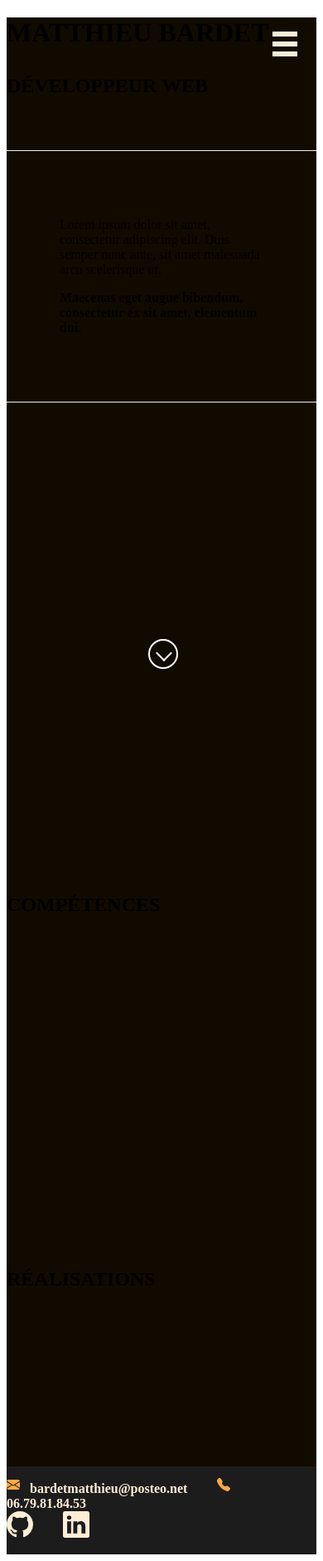
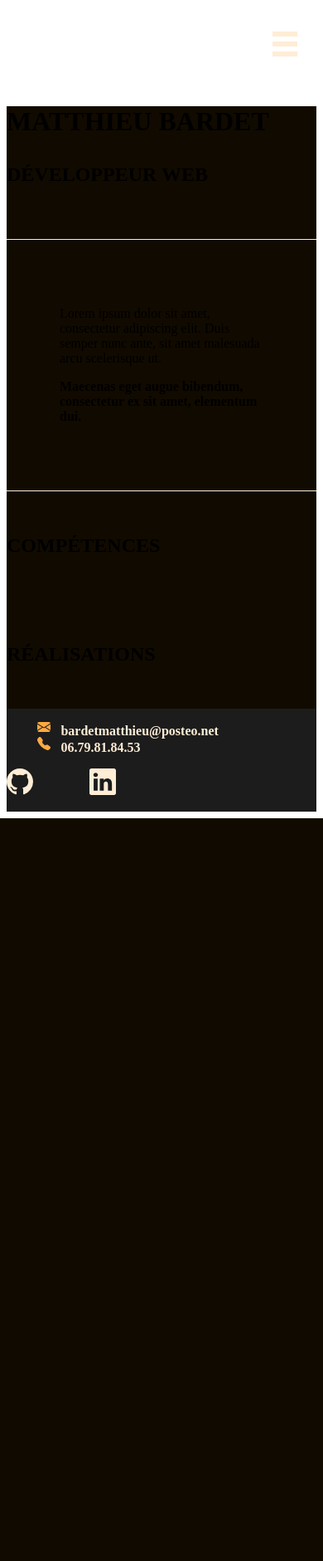
Before and after one commit to MatthieuBardet/checkpoint-3, a Symfony app: template templates/home/home.html.twig in a window 390 px wide. Shown: the whole page at 83% size. After the commit the page ends 986 px from the top, so only its background shows below. Run offline with Twig, Linux system fonts and the light colour scheme; the template is opened without the code that fills it, so the values that code supplies are empty; style sheets or scripts are compiled from the project's sources; some libraries are stand-ins or nearby versions.

Commit message:
fixed home responsive

```diff
--- a/assets/styles/footer.scss
+++ b/assets/styles/footer.scss
@@ -7,11 +7,11 @@ footer {
 }
 
 footer .mail {
-  margin-right: $spacing4;
+  margin-right: $spacing8;
 }
 
 footer .bi-linkedin {
-  margin-left: $spacing4;
+  margin-left: $spacing8;
 }
 
 footer a:hover {
@@ -24,3 +24,10 @@ footer .before {
   margin-right: $spacing;
   color: $primary;
 }
+
+@media screen and (max-width: 425px) {
+  .footer-contact {
+    margin: 0 auto $spacing2;
+    width: 80%;
+  }
+}
--- a/assets/styles/home.scss
+++ b/assets/styles/home.scss
@@ -128,3 +128,26 @@ background-color: $lesser-dark;
   padding: 0;
   margin: $spacing24 0;
 }
+
+@media screen and (max-width: 1024px) {
+  .portfolio, .skills {
+    padding: $spacing4 0;
+  }
+
+  .portfolio .card {
+    margin: $spacing4 auto;
+    width: 80%;
+  }
+
+  .header-title {
+    margin-top: $spacing16;
+  }
+
+  header {
+    height: auto;
+  }
+
+  a.scroll-down {
+    display: none;
+  }
+}
--- a/assets/styles/navbar.scss
+++ b/assets/styles/navbar.scss
@@ -25,6 +25,7 @@ hr {
   height: 30px;
   top: $spacing2;
   right: $spacing2;
+  z-index: 100;
 }
 
 .menu span {
@@ -66,7 +67,7 @@ hr {
 .modal {
   display: none;
   position: fixed;
-  z-index: 10;
+  z-index: 1000;
   padding: 0.5%;
   left: 0;
   top: 0;
@@ -179,6 +180,7 @@ hr {
 .nav ul li {
   display: inline-block;
   font-size: 3em;
+  margin: $spacing4 0;
 }
 
 .nav ul {
--- a/assets/styles/variables.scss
+++ b/assets/styles/variables.scss
@@ -13,7 +13,9 @@ $text-font: 'Open Sans', sans-serif;
 $title-font: 'Montserrat', sans-serif;
 
 $h1-font-size: 64px;
+$h1-font-size-r: 54px;
 $h2-font-size: 48px;
+$h2-font-size-r: 38px;
 $p-font-size: 18px;
 
 $spacing: 8px;
--- a/templates/_includes/_footer.html.twig
+++ b/templates/_includes/_footer.html.twig
@@ -1,5 +1,5 @@
 <footer class="d-flex flex-row flex-wrap justify-content-around">
-    <div>
+    <div class="footer-contact">
         <svg xmlns="http://www.w3.org/2000/svg" width="16" height="16" fill="currentColor" class="bi bi-envelope-fill before " viewBox="0 0 16 16">
             <path d="M.05 3.555A2 2 0 0 1 2 2h12a2 2 0 0 1 1.95 1.555L8 8.414.05 3.555zM0 4.697v7.104l5.803-3.558L0 4.697zM6.761 8.83l-6.57 4.027A2 2 0 0 0 2 14h12a2 2 0 0 0 1.808-1.144l-6.57-4.027L8 9.586l-1.239-.757zm3.436-.586L16 11.801V4.697l-5.803 3.546z"/>
         </svg>
@@ -9,7 +9,7 @@
         </svg>
         <span class="phone"><b>06.79.81.84.53</b></span>
     </div>
-    <div>
+    <div class="footer-socials">
         <a href="https://www.linkedin.com/in/matthieu-bardet/">
             <svg xmlns="http://www.w3.org/2000/svg" width="32" height="32" fill="currentColor" class="bi bi-github"
                  viewBox="0 0 16 16">
--- a/templates/home/home.html.twig
+++ b/templates/home/home.html.twig
@@ -50,7 +50,7 @@
                         <img class="card-img-top" src="{{ asset('uploads/'~portfolio.cover) }}" alt="{{ portfolio.name }}" title="{{ portfolio.name }}">
                         <div class="portfolio-card-body card-body d-flex flex-column align-items-center">
                             <h3 class="card-title">{{ portfolio.name }}</h3>
-                            <a href="#" class="btn btn-primary">En savoir plus</a>
+                            <a href="{{ path('portfolio_home') }}#{{ portfolio.name }}" class="btn btn-primary">En savoir plus</a>
                         </div>
                     </div>
                 {% endfor %}
--- a/templates/portfolio/home.html.twig
+++ b/templates/portfolio/home.html.twig
@@ -13,7 +13,7 @@
         <div>
             {% for portfolio in portfolios %}
                 {% if loop.index is odd %}
-                    <div class="realisations-card d-flex justify-content-between">
+                    <div id="{{ portfolio.name }}" class="realisations-card d-flex justify-content-between">
                         <img src="{{ asset('uploads/'~portfolio.cover) }}" alt="{{ portfolio.name }}">
                         <div>
                             <h2>{{ portfolio.name }}</h2>
@@ -22,7 +22,7 @@
                         </div>
                     </div>
                 {% else %}
-                    <div class="realisations-card d-flex justify-content-between">
+                    <div id="{{ portfolio.name }}" class="realisations-card d-flex justify-content-between">
                         <div>
                             <h2>{{ portfolio.name }}</h2>
                             <p>{{ portfolio.content }}</p>
```
Also changed, not shown: assets/styles/app.scss (+10 -0 lines). Lines whose indentation alone changed are shown as unchanged.
